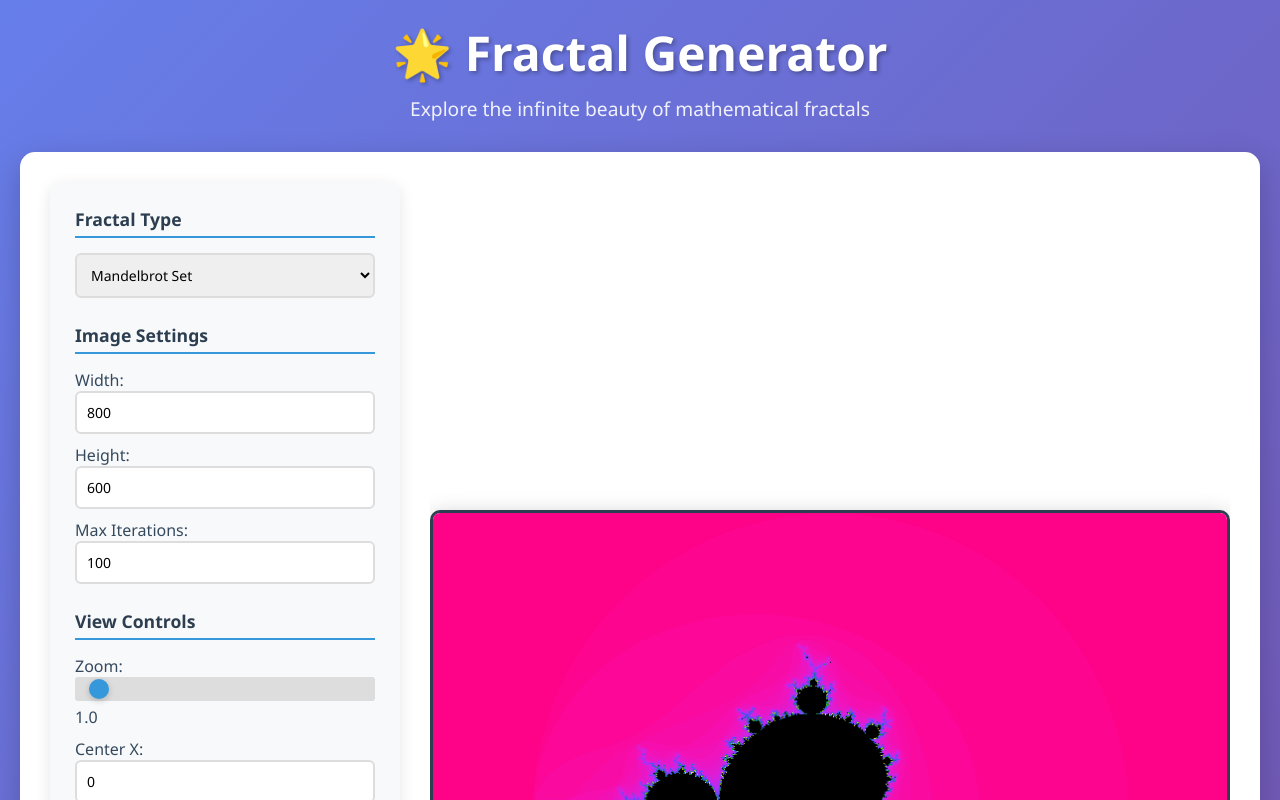
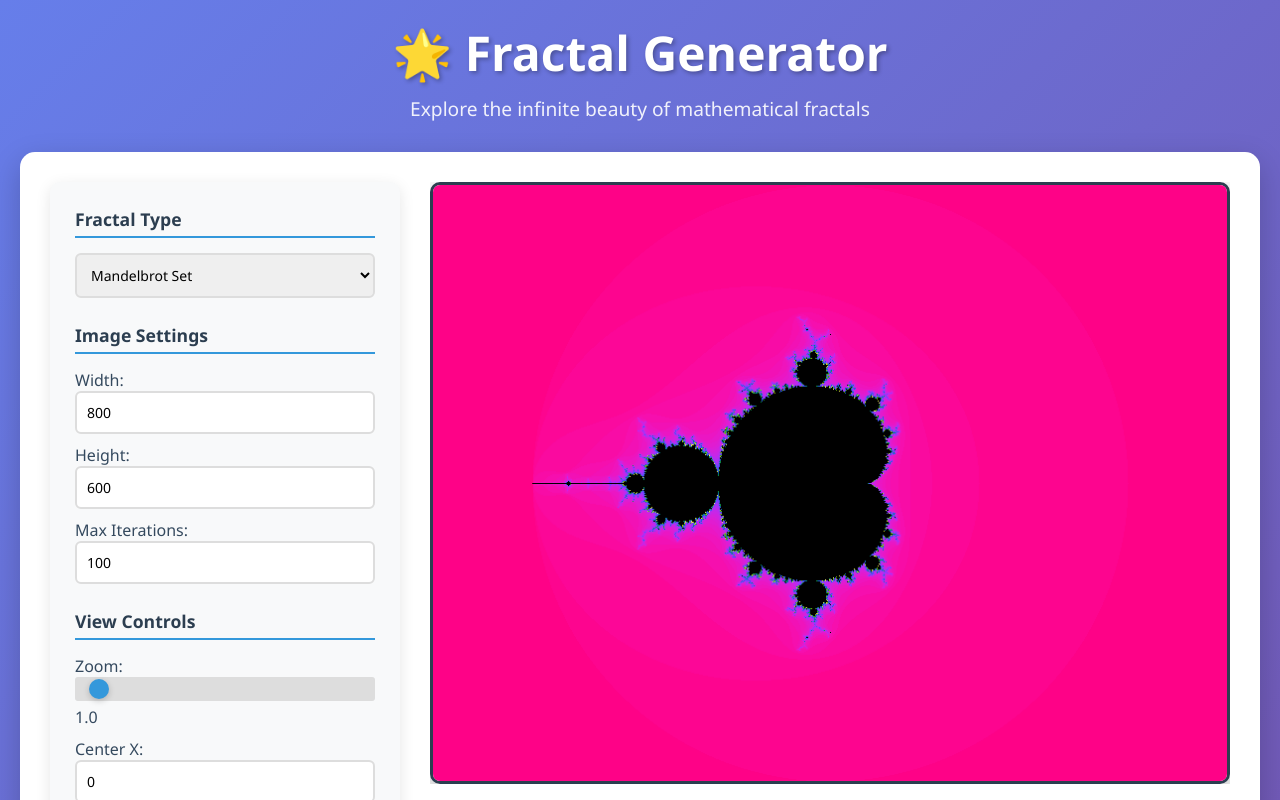
Before and after one commit to NikNak-youtube/Fractal-Website, a Next.js app: page / in a window 1280 px wide. Shown: the top 800 px of the page. Built offline with nearby package versions, Linux system fonts and the light colour scheme.

Commit message:
fix: update canvas wrapper styles for responsive fullscreen support

```diff
--- a/app/globals.css
+++ b/app/globals.css
@@ -282,6 +282,13 @@ header p {
     position: relative
 }
 
+.canvas-wrapper {
+    width: 100%;
+    height: auto;
+    margin: 0;
+    padding: 0;
+}
+
 #fractal-canvas {
     border: 3px solid #2c3e50;
     border-radius: 10px;
@@ -290,6 +297,8 @@ header p {
     max-width: 100%;
     height: auto;
     transition: none;
+    display: block;
+    margin: 0 auto;
 }
 
 #fractal-canvas:active {
--- a/app/page.js
+++ b/app/page.js
@@ -683,7 +683,7 @@ export default function FractalGenerator() {
             className="canvas-wrapper"
             style={{
               width: '100%',
-              height: '100%',
+              height: isFullscreen ? '100%' : 'auto',
               overflow: 'hidden',
               position: 'relative',
               display: 'flex',
```
